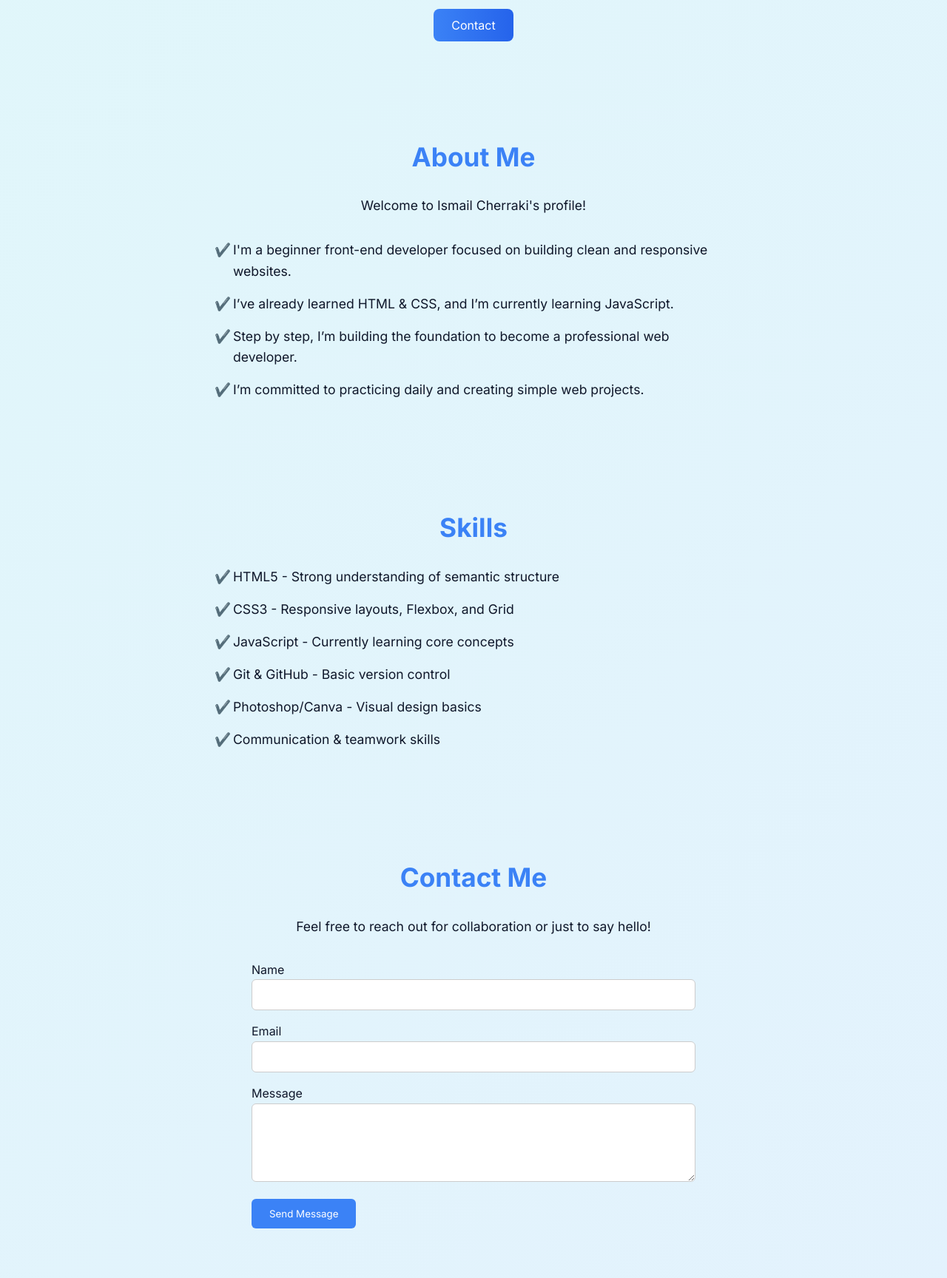
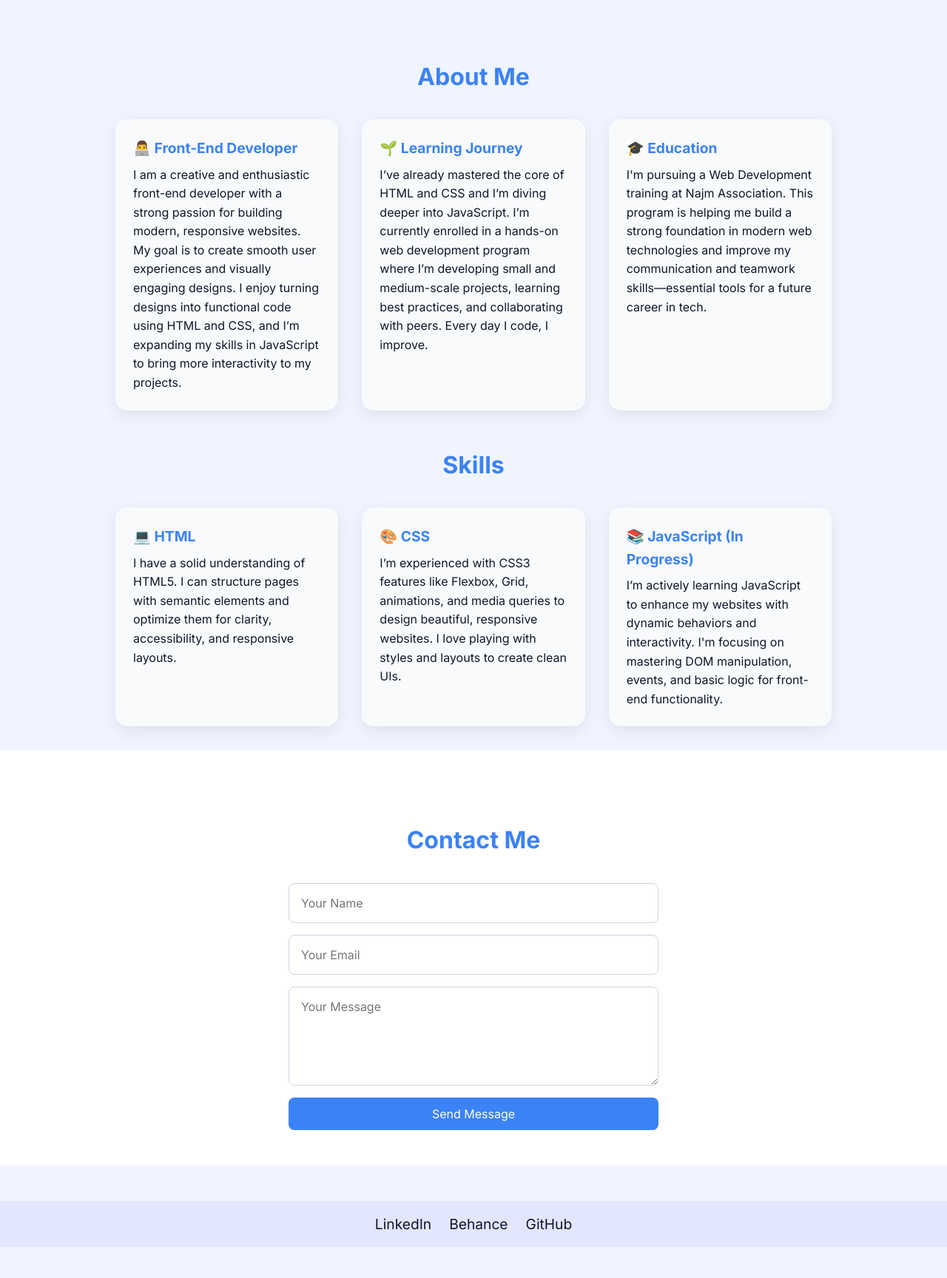
Before and after one commit to cherraki20/cherraki20, a plain HTML site: page index.html in a window 1280 px wide. Shown: the part 640-2368 px from the top of the page at 74% size. After the commit the page ends 2326 px from the top, so only its background shows below. Drawn offline with Linux system fonts and the light colour scheme.

Commit message:
Update index.html

```diff
--- a/index.html
+++ b/index.html
@@ -1,5 +1,6 @@
 <!DOCTYPE html>
 <html lang="en">
+
 <head>
   <meta charset="UTF-8" />
   <meta name="viewport" content="width=device-width, initial-scale=1.0" />
@@ -14,11 +15,10 @@
     }
 
     body {
-      background: linear-gradient(135deg, #e0f7fa, #e3f2fd);
+      background-color: #f0f4ff;
       color: #0f172a;
       line-height: 1.6;
       scroll-behavior: smooth;
-      overflow-x: hidden;
     }
 
     header {
@@ -27,37 +27,23 @@
       align-items: center;
       padding: 1rem 2rem;
       background: white;
-      box-shadow: 0 4px 10px rgba(0,0,0,0.05);
-      position: sticky;
-      top: 0;
-      z-index: 1000;
+      box-shadow: 0 2px 5px rgba(0, 0, 0, 0.05);
     }
 
     nav a {
-      margin-left: 1.5rem;
+      margin-left: 1rem;
       text-decoration: none;
       color: #0f172a;
-      font-weight: 600;
-      position: relative;
+      font-weight: 500;
+      transition: color 0.3s;
     }
 
-    nav a::after {
-      content: '';
-      position: absolute;
-      bottom: -5px;
-      left: 0;
-      width: 0;
-      height: 2px;
-      background: #3b82f6;
-      transition: width 0.3s;
-    }
-
-    nav a:hover::after {
-      width: 100%;
+    nav a:hover {
+      color: #3b82f6;
     }
 
     nav a.active {
-      color: #3b82f6;
+      border-bottom: 2px solid #3b82f6;
     }
 
     .hero {
@@ -65,19 +51,25 @@
       flex-direction: column;
       align-items: center;
       text-align: center;
-      padding: 5rem 2rem 4rem;
+      padding: 4rem 2rem;
       gap: 2rem;
       animation: fadeIn 2s ease;
     }
 
     @keyframes fadeIn {
-      from { opacity: 0; transform: translateY(30px); }
-      to { opacity: 1; transform: translateY(0); }
+      from {
+        opacity: 0;
+        transform: translateY(20px);
+      }
+
+      to {
+        opacity: 1;
+        transform: translateY(0);
+      }
     }
 
     .hero-text h1 {
-      font-size: 3rem;
-      color: #0f172a;
+      font-size: 2.5rem;
     }
 
     .hero-text h1 span {
@@ -85,40 +77,50 @@
     }
 
     .hero-text button {
-      margin-top: 2rem;
-      padding: 0.75rem 1.5rem;
+      margin-top: 1.5rem;
+      padding: 0.5rem 1rem;
       font-size: 1rem;
       color: white;
-      background: linear-gradient(to right, #3b82f6, #2563eb);
+      background-color: #3b82f6;
       border: none;
-      border-radius: 8px;
+      border-radius: 6px;
       cursor: pointer;
-      transition: transform 0.3s, box-shadow 0.3s;
+      transition: background-color 0.3s;
     }
 
     .hero-text button:hover {
-      transform: scale(1.05);
-      box-shadow: 0 5px 15px rgba(59, 130, 246, 0.4);
+      background-color: #2563eb;
     }
 
     .hero-img {
       display: flex;
       justify-content: center;
-      animation: zoomIn 2s ease;
+      animation: popIn 1.5s ease;
     }
 
-    @keyframes zoomIn {
-      from { opacity: 0; transform: scale(0.8); }
-      to { opacity: 1; transform: scale(1); }
+    @keyframes popIn {
+      from {
+        opacity: 0;
+        transform: scale(0.8);
+      }
+
+      to {
+        opacity: 1;
+        transform: scale(1);
+      }
     }
 
     .profile-container {
-      width: 220px;
-      height: 220px;
+      width: 200px;
+      height: 200px;
       border-radius: 50%;
       overflow: hidden;
-      border: 5px solid white;
-      box-shadow: 0 8px 30px rgba(0, 0, 0, 0.1);
+      box-shadow: 0 4px 20px rgba(0, 0, 0, 0.15);
+      border: 4px solid #ffffff;
+      background-color: #ffffff;
+      display: flex;
+      justify-content: center;
+      align-items: center;
       transition: transform 0.3s;
     }
 
@@ -132,74 +134,90 @@
       object-fit: cover;
     }
 
-    section.about, section#skills, section#contact {
-      padding: 4rem 2rem;
+    h2 {
+      font-size: 2rem;
+      color: #3b82f6;
       text-align: center;
-      animation: slideUp 1.5s ease;
+      margin-top: 3rem;
     }
 
-    @keyframes slideUp {
-      from { opacity: 0; transform: translateY(40px); }
-      to { opacity: 1; transform: translateY(0); }
+    .cards-container {
+      display: grid;
+      grid-template-columns: repeat(auto-fit, minmax(250px, 1fr));
+      gap: 2rem;
+      margin: 2rem auto;
+      max-width: 1000px;
+      padding: 0 1rem;
     }
 
-    section h2 {
-      font-size: 2.2rem;
-      color: #3b82f6;
-      margin-bottom: 1.5rem;
-    }
-
-    section p {
-      max-width: 700px;
-      margin: 0 auto 2rem;
-      font-size: 1.1rem;
-    }
-
-    ul {
-      list-style: none;
-      max-width: 700px;
-      margin: auto;
+    .card {
+      background-color: #f8fafc;
+      border-radius: 1rem;
+      box-shadow: 0 6px 20px rgba(0, 0, 0, 0.08);
+      padding: 1.5rem;
+      transition: transform 0.3s, box-shadow 0.3s;
       text-align: left;
     }
 
-    ul li {
-      margin-bottom: 1rem;
-      font-size: 1.1rem;
-      position: relative;
-      padding-left: 25px;
+    .card:hover {
+      transform: translateY(-8px);
+      box-shadow: 0 12px 30px rgba(59, 130, 246, 0.15);
     }
 
-    ul li::before {
-      content: "✔️";
-      position: absolute;
-      left: 0;
+    .card h3 {
+      color: #3b82f6;
+      margin-bottom: 0.5rem;
+      font-size: 1.2rem;
     }
 
-    form {
-      max-width: 600px;
-      margin: auto;
-      text-align: left;
+    .card p {
+      font-size: 1rem;
+      color: #0f172a;
     }
 
-    form input, form textarea {
-      width: 100%;
-      padding: 0.75rem;
-      margin-bottom: 1rem;
-      border: 1px solid #ccc;
-      border-radius: 6px;
+    .contact {
+      background-color: #ffffff;
+      padding: 3rem 2rem;
+      text-align: center;
     }
 
-    form button {
-      padding: 0.75rem 1.5rem;
+    .contact h2 {
+      margin-bottom: 2rem;
+    }
+
+    .contact form {
+      display: flex;
+      flex-direction: column;
+      gap: 1rem;
+      max-width: 500px;
+      margin: 0 auto;
+    }
+
+    .contact input,
+    .contact textarea {
+      padding: 1rem;
+      font-size: 1rem;
+      border: 1px solid #cbd5e1;
+      border-radius: 8px;
+      outline: none;
+    }
+
+    .contact textarea {
+      resize: vertical;
+    }
+
+    .contact button {
+      padding: 0.75rem;
+      font-size: 1rem;
       background-color: #3b82f6;
       color: white;
       border: none;
-      border-radius: 6px;
+      border-radius: 8px;
       cursor: pointer;
       transition: background-color 0.3s;
     }
 
-    form button:hover {
+    .contact button:hover {
       background-color: #2563eb;
     }
 
@@ -209,7 +227,7 @@
       display: flex;
       justify-content: center;
       gap: 1.5rem;
-      background: #c7d2fe;
+      background-color: #e0e7ff;
     }
 
     footer a {
@@ -222,19 +240,9 @@
     footer a:hover {
       color: #3b82f6;
     }
-
-    @media (max-width: 600px) {
-      .hero-text h1 {
-        font-size: 2rem;
-      }
-
-      .profile-container {
-        width: 160px;
-        height: 160px;
-      }
-    }
   </style>
 </head>
+
 <body>
   <header>
     <div><strong>Ismail</strong></div>
@@ -246,63 +254,77 @@
       <a href="#contact">Contact</a>
     </nav>
   </header>
-
   <section class="hero">
     <div class="hero-img">
       <div class="profile-container">
-        <img src="profile.jpg.jpg" alt="Ismail Cherraki" />
+        <img
+          src="https://media.licdn.com/dms/image/v2/D4D03AQGTFNYae0f0eA/profile-displayphoto-shrink_200_200/B4DZcPI1nTGgAY-/0/1748305677764?e=1753920000&v=beta&t=GT_TxIcYNR0CjeUX34u9TGT08SaIVhVbHYErB5YAP_k"
+          alt="Ismail Cherraki" />
       </div>
     </div>
     <div class="hero-text">
-      <h1>Hi, <br> I'm <span>Ismail Cherraki</span><br> Web Designer</h1>
-      <button onclick="document.getElementById('contact').scrollIntoView({behavior: 'smooth'});">Contact</button>
+      <h1>Hi, <br> I'm <span>Ismail Cherraki</span><br> Front-End Web Developer</h1>
+      <button>Contact Me</button>
     </div>
   </section>
-
   <section class="about" id="about">
     <h2>About Me</h2>
-    <p>Welcome to Ismail Cherraki's profile!</p>
-    <ul>
-      <li>I'm a beginner front-end developer focused on building clean and responsive websites.</li>
-      <li>I’ve already learned HTML & CSS, and I’m currently learning JavaScript.</li>
-      <li>Step by step, I’m building the foundation to become a professional web developer.</li>
-      <li>I’m committed to practicing daily and creating simple web projects.</li>
-    </ul>
+    <div class="cards-container">
+      <div class="card">
+        <h3>👨‍💻 Front-End Developer</h3>
+        <p>I am a creative and enthusiastic front-end developer with a strong passion for building modern, responsive
+          websites. My goal is to create smooth user experiences and visually engaging designs. I enjoy turning designs
+          into functional code using HTML and CSS, and I’m expanding my skills in JavaScript to bring more interactivity
+          to my projects.</p>
+      </div>
+      <div class="card">
+        <h3>🌱 Learning Journey</h3>
+        <p>I’ve already mastered the core of HTML and CSS and I’m diving deeper into JavaScript. I’m currently enrolled
+          in a hands-on web development program where I’m developing small and medium-scale projects, learning best
+          practices, and collaborating with peers. Every day I code, I improve.</p>
+      </div>
+      <div class="card">
+        <h3>🎓 Education</h3>
+        <p>I'm pursuing a Web Development training at Najm Association. This program is helping me build a strong
+          foundation in modern web technologies and improve my communication and teamwork skills—essential tools for a
+          future career in tech.</p>
+      </div>
+    </div>
   </section>
-
-  <section id="skills">
+  <section class="skills" id="skills">
     <h2>Skills</h2>
-    <ul>
-      <li>HTML5 - Strong understanding of semantic structure</li>
-      <li>CSS3 - Responsive layouts, Flexbox, and Grid</li>
-      <li>JavaScript - Currently learning core concepts</li>
-      <li>Git & GitHub - Basic version control</li>
-      <li>Photoshop/Canva - Visual design basics</li>
-      <li>Communication & teamwork skills</li>
-    </ul>
+    <div class="cards-container">
+      <div class="card">
+        <h3>💻 HTML</h3>
+        <p>I have a solid understanding of HTML5. I can structure pages with semantic elements and optimize them for
+          clarity, accessibility, and responsive layouts.</p>
+      </div>
+      <div class="card">
+        <h3>🎨 CSS</h3>
+        <p>I’m experienced with CSS3 features like Flexbox, Grid, animations, and media queries to design beautiful,
+          responsive websites. I love playing with styles and layouts to create clean UIs.</p>
+      </div>
+      <div class="card">
+        <h3>📚 JavaScript (In Progress)</h3>
+        <p>I’m actively learning JavaScript to enhance my websites with dynamic behaviors and interactivity. I'm
+          focusing on mastering DOM manipulation, events, and basic logic for front-end functionality.</p>
+      </div>
+    </div>
   </section>
-
-  <section id="contact">
+  <section class="contact" id="contact">
     <h2>Contact Me</h2>
-    <p>Feel free to reach out for collaboration or just to say hello!</p>
     <form>
-      <label for="name">Name</label><br>
-      <input type="text" id="name" name="name" required><br>
-
-      <label for="email">Email</label><br>
-      <input type="email" id="email" name="email" required><br>
-
-      <label for="message">Message</label><br>
-      <textarea id="message" name="message" rows="5" required></textarea><br>
-
+      <input type="text" placeholder="Your Name" required>
+      <input type="email" placeholder="Your Email" required>
+      <textarea rows="5" placeholder="Your Message" required></textarea>
       <button type="submit">Send Message</button>
     </form>
   </section>
-
   <footer>
     <a href="https://www.linkedin.com" target="_blank">LinkedIn</a>
     <a href="#">Behance</a>
     <a href="#">GitHub</a>
   </footer>
 </body>
+
 </html>
```
